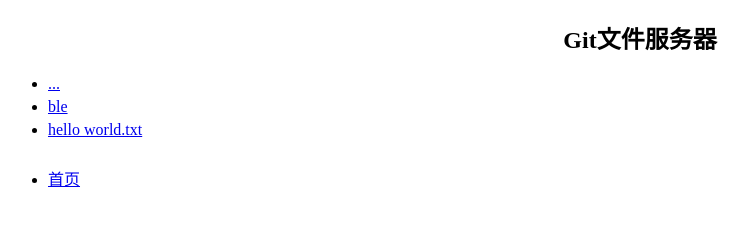
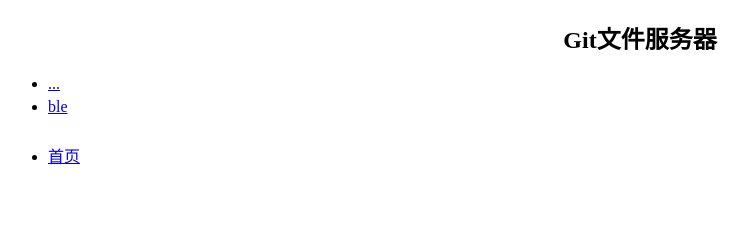
Before and after one commit to wiyixiao/wiyixiao.github.io, a plain HTML site: page app/index.html in a window 1280 px wide. Shown: the whole page, without its empty margins (0-749 px from the left). Drawn offline with Linux system fonts and the light colour scheme.

Commit message:
del hello.txt

```diff
--- a/app/index.html
+++ b/app/index.html
@@ -16,7 +16,6 @@
 <ul>
 <li><a href='https://wiyixiao.github.io/index.html'>...</a></li>
 <li><a href='https://wiyixiao.github.io/app/ble/index.html'>ble</a></li>
-<li><a href='https://wiyixiao.github.io/app/hello world.txt'>hello world.txt</a></li>
 <li style='margin-top:27px;'><a href='https://wiyixiao.github.io'>首页</a></li>
 </ul>
 </body>
```
Also changed, not shown: app/hello world.txt (deleted).
